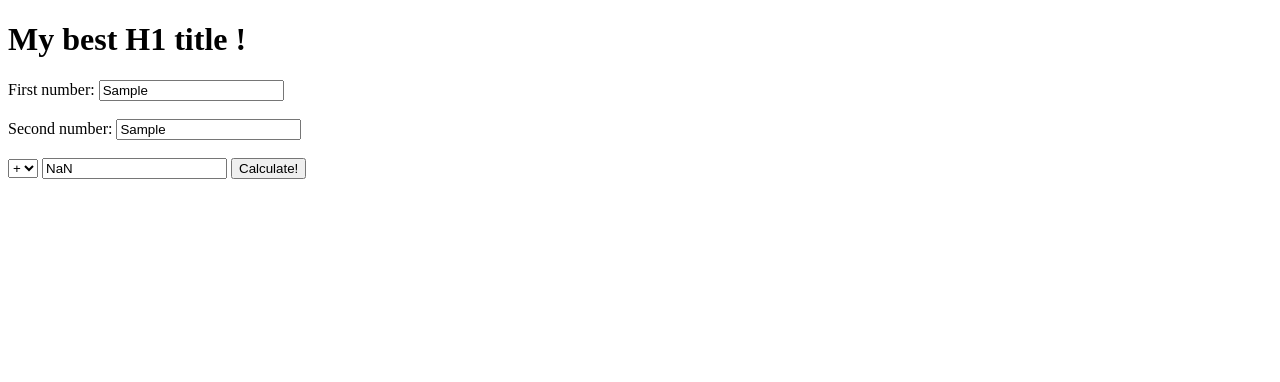
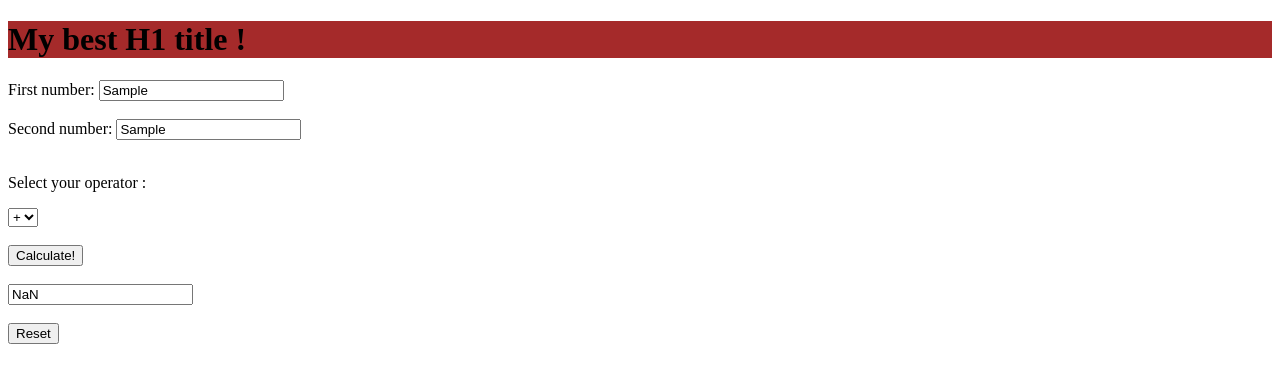
Before and after one commit to louloub/simple-calculator, a plain HTML site: page index2.html in a window 1280 px wide. Both pictures are taken after typing "Sample", "Sample", "Sample" into the empty fields and a click on the button "Calculate!". Drawn offline with Linux system fonts and the light colour scheme.

Commit message:
reset button works

```diff
--- a/index2.html
+++ b/index2.html
@@ -3,7 +3,7 @@
 <head>
   <meta charset="utf-8">
   <title>Titre de la page</title>
-  <!-- <link rel="stylesheet" href="style.css"> -->
+  <link rel="stylesheet" href="style.css">
 </head>
 <body>
 <h1>My best H1 title !</h1>
@@ -12,13 +12,15 @@
     <input type="int" id="firstNumberInt" name="firstNumberInt"><br><br>
     <label for="secondNumber">Second number:</label>
     <input type="int" id="secondNumberInt" name="secondNumberInt"><br><br>
+    <p>Select your operator :</p>
     <select name="operator" id="operator">
         <option value="+">+</option>
         <option value="-">-</option>
         <option value="*">*</option>
-    </select>
-    <input id="result" type="result" value="">
-    <button id="calculateButton" type="button">Calculate!</button>
+    </select><br><br>
+    <button id="calculateButton" type="button">Calculate!</button><br><br>
+    <input id="result" type="result" value=""><br><br>
+    <button id="resetButton" type="button">Reset</button><br><br>
 </form>
 
 </body>
--- a/script2.js
+++ b/script2.js
@@ -1,9 +1,10 @@
 let firstNumberInt;
 let secondNumberInt;
-let myButton = document.getElementById('calculateButton');
-let result = document.getElementById('result')
+let calculateButton = document.getElementById('calculateButton');
+let resetButton = document.getElementById('resetButton');
+let result = document.getElementById('result');
 
-myButton.addEventListener('click', function(event) {
+calculateButton.addEventListener('click', function(event) {
     firstNumberInt = parseInt(document.getElementById('firstNumberInt').value)
     secondNumberInt = parseInt(document.getElementById('secondNumberInt').value)
     console.log("operator = " +operator)
@@ -20,3 +21,10 @@ myButton.addEventListener('click', function(event) {
         break;
     }
 });
+
+resetButton.addEventListener("click", function(event) {
+    firstNumberInt = parseInt(document.getElementById('firstNumberInt').value)
+    secondNumberInt = parseInt(document.getElementById('secondNumberInt').value)
+    document.getElementById('firstNumberInt').value = '';
+    document.getElementById('secondNumberInt').value = '';
+})
--- a/style.css
+++ b/style.css
@@ -0,0 +1,3 @@
+h1 {
+    background-color: brown;
+}
```
